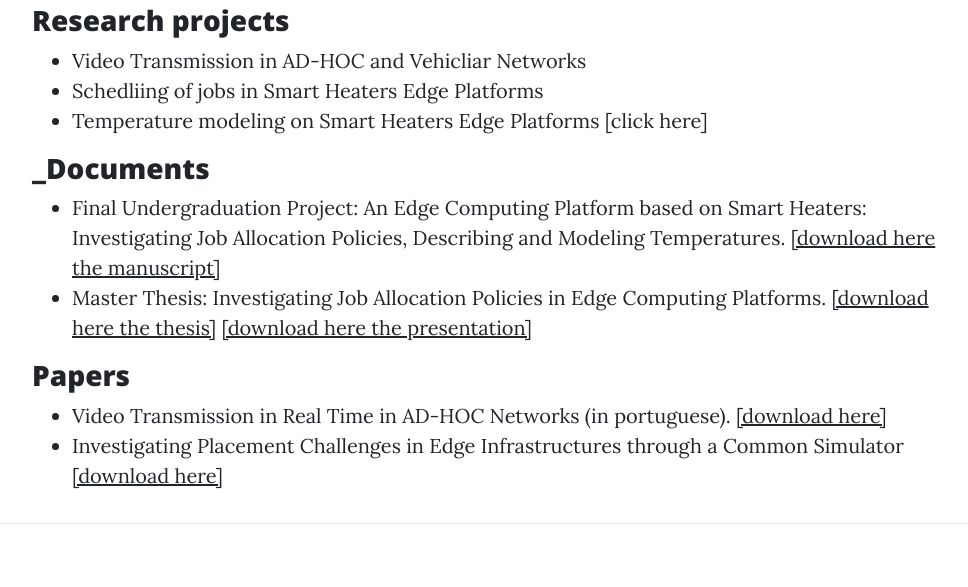
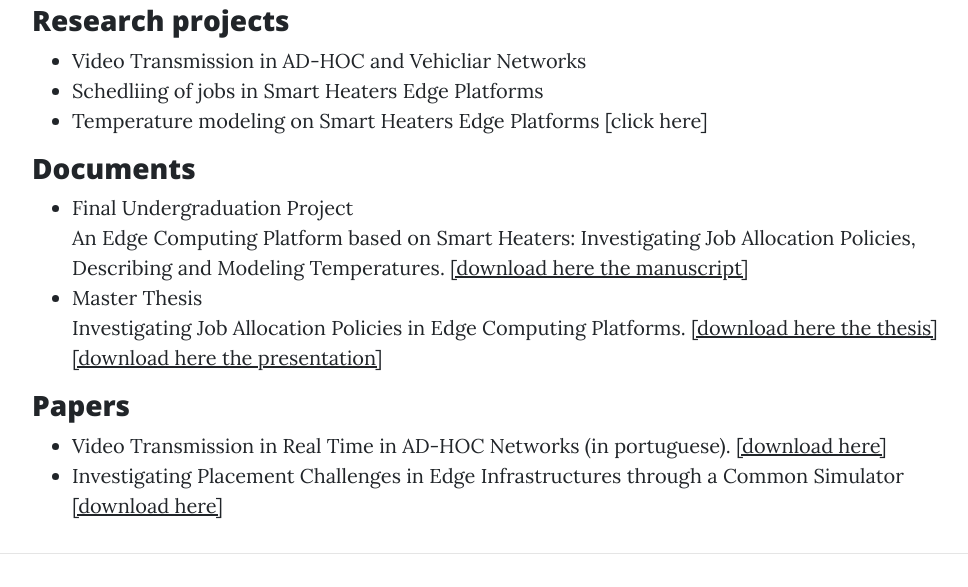
Before and after one commit to andersonandrei/andersonandrei.github.io, a website: page research.html in a window 1280 px wide. Shown: the part 816-1403 px from the top of the page, without its empty margins (148-1116 px from the left). Drawn offline with nearby package versions, Linux system fonts and the light colour scheme.

Commit message:
Minor fixes

```diff
--- a/research.html
+++ b/research.html
@@ -95,12 +95,14 @@
           <li> Schedliing of jobs in Smart Heaters Edge Platforms </li>
           <li> Temperature modeling on Smart Heaters Edge Platforms <a href="usp-tcc.html"> [click here] </a> </li>
         </ul>
-        <h3>_Documents </h3>
+        <h3> Documents </h3>
         <ul>
-          <li> Final Undergraduation Project: An Edge Computing Platform based on Smart Heaters: Investigating Job Allocation Policies, Describing and Modeling Temperatures.
+          <li> Final Undergraduation Project <br>
+	       An Edge Computing Platform based on Smart Heaters: Investigating Job Allocation Policies, Describing and Modeling Temperatures.
             <u><a href="Anderson Andrei - TCC.pdf">[download here the manuscript]</a></u>
 	  </li>
-          <li> Master Thesis: Investigating Job Allocation Policies in Edge Computing Platforms.
+          <li> Master Thesis <br>
+	       Investigating Job Allocation Policies in Edge Computing Platforms.
             <u><a href="m2.pdf">[download here the thesis]</a></u>
             <u><a href="m2_presentation.pdf">[download here the presentation]</a></u>
 	  </li>
```
